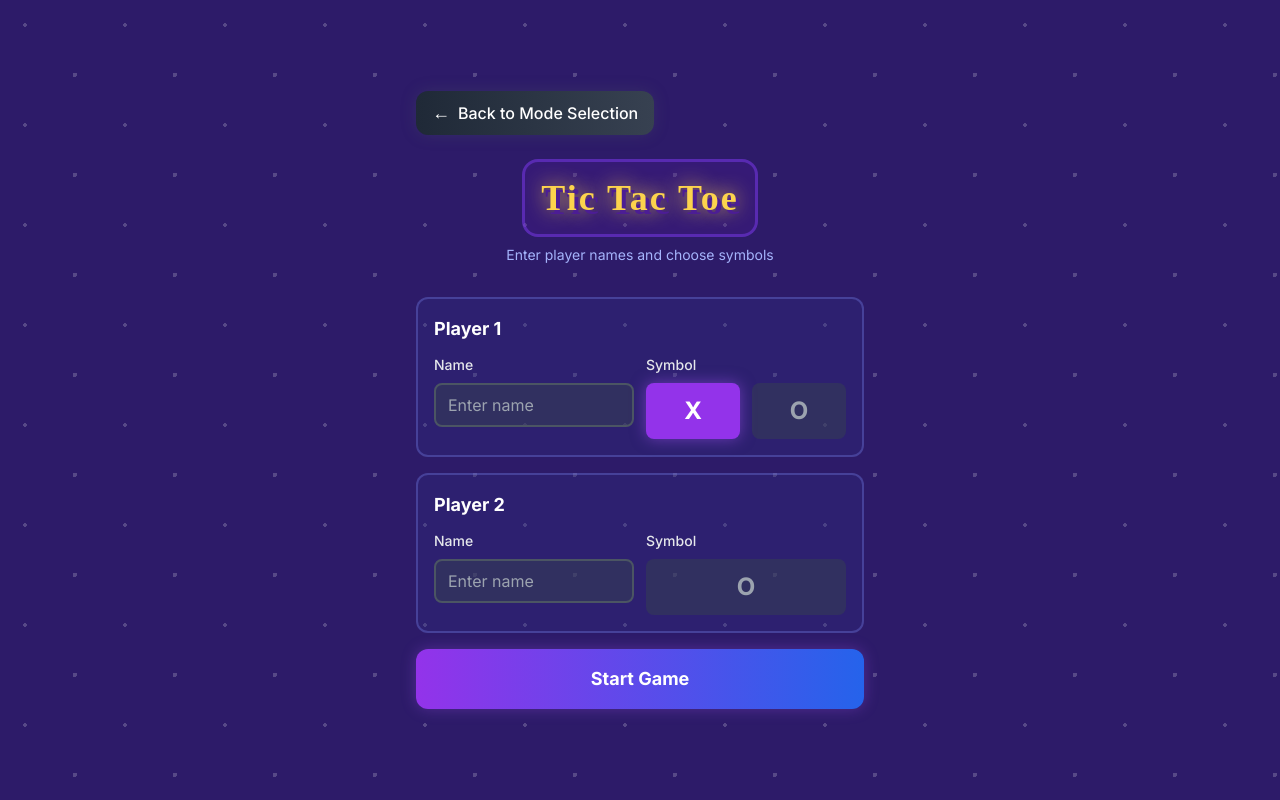
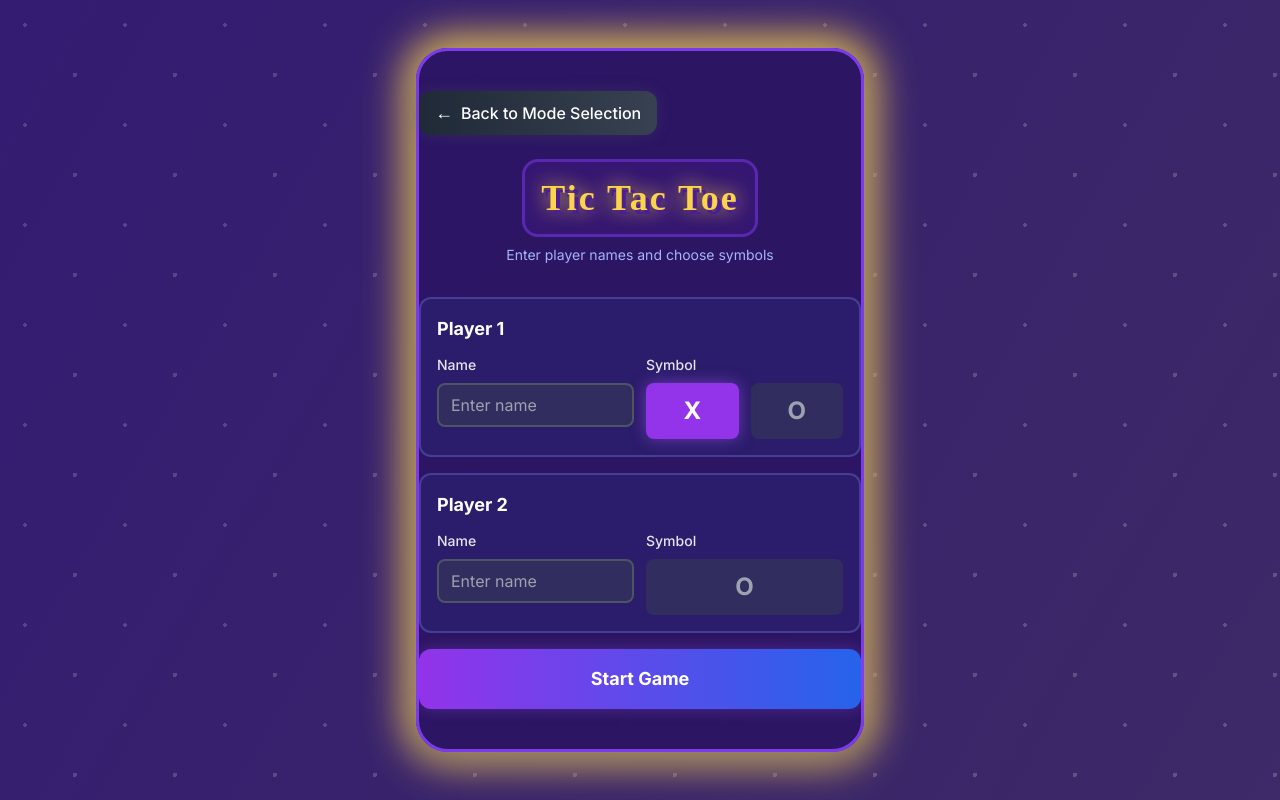
Before and after one commit to neeer4j/XOX-Game, a Next.js app: page / in a window 1280 px wide. Both pictures are taken after a click on the button "PLAYER VS PLAYER". Built offline with nearby package versions, Linux system fonts and the light colour scheme.

Commit message:
Apply consistent landing card and background to registration pages

```diff
--- a/src/components/PvPRegistration.tsx
+++ b/src/components/PvPRegistration.tsx
@@ -35,13 +35,8 @@ const PvPRegistration: React.FC<PvPRegistrationProps> = ({ onRegister, previousU
   };
 
   return (
-    <div className="min-h-screen w-full flex items-center justify-center p-2 sm:p-4" style={{
-      backgroundColor: 'var(--game-background)',
-      backgroundImage: `radial-gradient(circle at 25px 25px, rgba(255, 255, 255, 0.2) 2%, transparent 0%),
-                       radial-gradient(circle at 75px 75px, rgba(255, 255, 255, 0.2) 2%, transparent 0%)`,
-      backgroundSize: '100px 100px'
-    }}>
-      <div className="w-full max-w-md mx-auto px-3 sm:px-0">
+    <div className="landing-bg min-h-screen w-full flex items-center justify-center relative overflow-hidden">
+      <div className="landing-card w-full max-w-md mx-auto px-3 sm:px-0 py-8 sm:py-10 z-10">
         <div className="mb-6 sm:mb-8">
           <button
             onClick={onBack}
@@ -53,7 +48,6 @@ const PvPRegistration: React.FC<PvPRegistrationProps> = ({ onRegister, previousU
             <span className="text-base sm:text-lg">←</span>
             <span>Back to Mode Selection</span>
           </button>
-
           <div className="text-center">
             <h1 className="game-title text-2xl sm:text-3xl md:text-4xl font-bold mb-2 text-white">
               Tic Tac Toe
@@ -63,7 +57,6 @@ const PvPRegistration: React.FC<PvPRegistrationProps> = ({ onRegister, previousU
             </p>
           </div>
         </div>
-
         <form onSubmit={handleSubmit} className="space-y-3 sm:space-y-4">
           {/* Player 1 Section */}
           <div className="bg-indigo-900/30 rounded-xl p-3 sm:p-4 border-2 border-indigo-400/30">
@@ -129,7 +122,6 @@ const PvPRegistration: React.FC<PvPRegistrationProps> = ({ onRegister, previousU
               </div>
             </div>
           </div>
-
           {/* Player 2 Section */}
           <div className="bg-indigo-900/30 rounded-xl p-3 sm:p-4 border-2 border-indigo-400/30">
             <h2 className="text-base sm:text-lg font-bold text-white mb-2 sm:mb-3">Player 2</h2>
@@ -173,13 +165,11 @@ const PvPRegistration: React.FC<PvPRegistrationProps> = ({ onRegister, previousU
               </div>
             </div>
           </div>
-
           {error && (
             <div className="text-red-400 text-center text-xs sm:text-sm bg-red-900/20 py-2 px-4 rounded-lg">
               {error}
             </div>
           )}
-
           <button
             type="submit"
             className="w-full py-3 sm:py-4 px-6 bg-gradient-to-r from-purple-600 to-blue-600 text-white text-base sm:text-lg font-bold rounded-xl
@@ -190,6 +180,7 @@ const PvPRegistration: React.FC<PvPRegistrationProps> = ({ onRegister, previousU
           </button>
         </form>
       </div>
+      <div className="landing-bg-overlay"></div>
     </div>
   );
 };
--- a/src/components/UserRegistration.tsx
+++ b/src/components/UserRegistration.tsx
@@ -25,13 +25,8 @@ const UserRegistration: React.FC<UserRegistrationProps> = ({ onRegister, previou
   };
 
   return (
-    <div className="min-h-screen w-full flex items-center justify-center p-2 sm:p-4" style={{
-      backgroundColor: 'var(--game-background)',
-      backgroundImage: `radial-gradient(circle at 25px 25px, rgba(255, 255, 255, 0.2) 2%, transparent 0%),
-                       radial-gradient(circle at 75px 75px, rgba(255, 255, 255, 0.2) 2%, transparent 0%)`,
-      backgroundSize: '100px 100px'
-    }}>
-      <div className="w-full max-w-md mx-auto px-3 sm:px-0">
+    <div className="landing-bg min-h-screen w-full flex items-center justify-center relative overflow-hidden">
+      <div className="landing-card w-full max-w-md mx-auto px-3 sm:px-0 py-8 sm:py-10 z-10">
         <div className="mb-6 sm:mb-8">
           <button
             onClick={onBack}
@@ -43,7 +38,6 @@ const UserRegistration: React.FC<UserRegistrationProps> = ({ onRegister, previou
             <span className="text-base sm:text-lg">←</span>
             <span>Back to Mode Selection</span>
           </button>
-
           <div className="text-center">
             <h1 className="game-title text-2xl sm:text-3xl md:text-4xl font-bold mb-2 text-white">
               Tic Tac Toe
@@ -53,7 +47,6 @@ const UserRegistration: React.FC<UserRegistrationProps> = ({ onRegister, previou
             </p>
           </div>
         </div>
-
         <form onSubmit={handleSubmit} className="space-y-3 sm:space-y-4">
           <div className="bg-indigo-900/30 rounded-xl p-3 sm:p-4 border-2 border-indigo-400/30">
             <div>
@@ -87,7 +80,6 @@ const UserRegistration: React.FC<UserRegistrationProps> = ({ onRegister, previou
                 )}
               </div>
             </div>
-
             <div className="mt-3">
               <label className="block text-xs sm:text-sm font-medium text-gray-200 mb-1 sm:mb-2">Your Symbol</label>
               <div className="py-2 sm:py-3 rounded-lg bg-gray-700/50 text-center font-bold text-lg sm:text-xl text-blue-400">
@@ -98,13 +90,11 @@ const UserRegistration: React.FC<UserRegistrationProps> = ({ onRegister, previou
               </p>
             </div>
           </div>
-
           {error && (
             <div className="text-red-400 text-center text-xs bg-red-900/20 py-2 px-3 rounded-lg">
               {error}
             </div>
           )}
-
           <button
             type="submit"
             className="w-full py-3 px-4 sm:px-6 bg-gradient-to-r from-blue-600 to-indigo-600 text-white text-sm sm:text-base font-bold rounded-xl
@@ -115,6 +105,7 @@ const UserRegistration: React.FC<UserRegistrationProps> = ({ onRegister, previou
           </button>
         </form>
       </div>
+      <div className="landing-bg-overlay"></div>
     </div>
   );
 };
```
